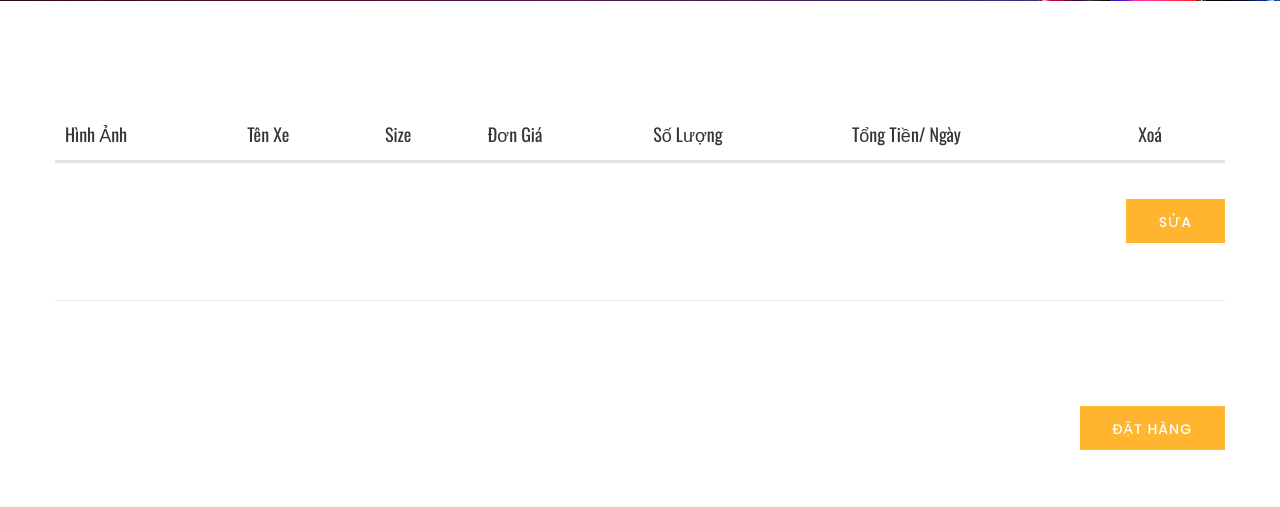
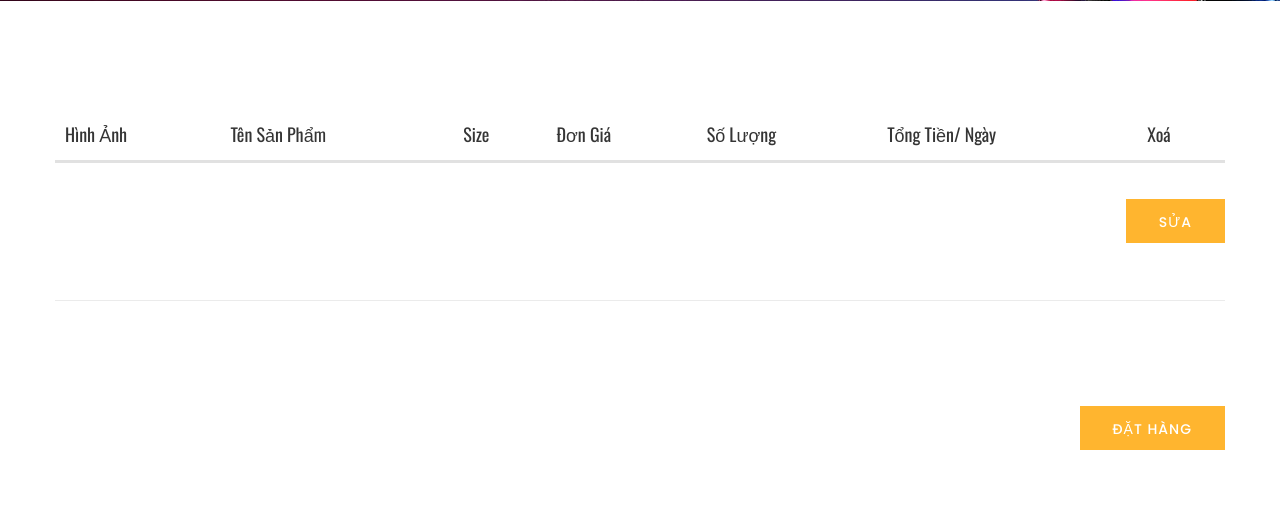
Before and after one commit to quangchienictu/k_shopsmart, a PHP site: page /cart-detail.php in a window 1280 px wide. Shown: the part 484-991 px from the top of the page. Run offline with PHP 8.4, Linux system fonts and the light colour scheme; lists and menus that the app fills with data are empty; some web fonts are replaced.

Commit message:
update bao hanh

```diff
--- a/admin/request/index.php
+++ b/admin/request/index.php
@@ -74,6 +74,7 @@ while ($row = $query -> fetch_array()) {
 		<h5>Địa chỉ người đặt: <?php echo $row['address']?></h5>
 		<h5>SDT: <?php echo $row['phone']?></h5>
 		<h5>Ngày đặt: <?php echo $row['order_date']?></h5>
+		<h5>Hạn bảo hành: <?php echo date( 'Y-m-j',strtotime ( '+1 year' , strtotime ( $row['order_date'] ) )) ;?></h5>
 		<h5 style="color: red"><?php echo getStatus($row['status'])?></h5>
 		<div class="table-responsive">
 			<table class="table">
--- a/cart-detail.php
+++ b/cart-detail.php
@@ -75,7 +75,7 @@ if (isset($_GET['index'])) {
                             <thead>
                                 <tr>
                                     <th class="product-name">Hình ảnh</th>
-                                    <th class="product-price">Tên xe</th>
+                                    <th class="product-price">Tên sản phẩm</th>
                                     <th class="product-name">Size</th>
                                     <th class="product-name">Đơn giá</th>
                                     <th class="product-price">Số lượng</th>
```
